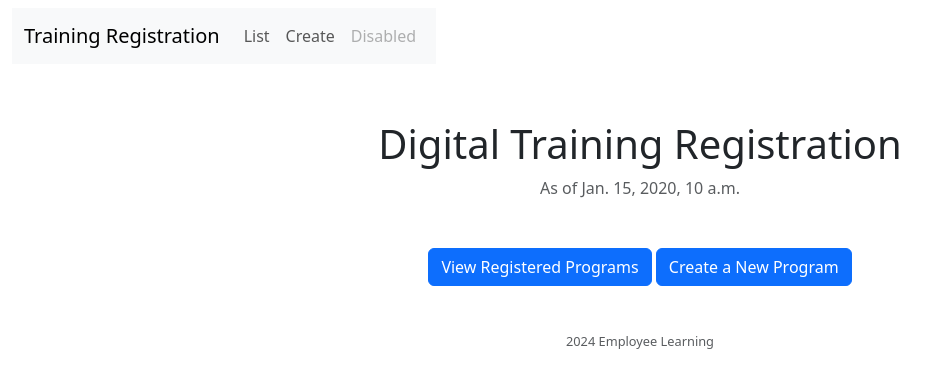
After one commit to OIITuMuCT/Employee, a Django app: template templates/index.html in a window 1280 px wide. The commit adds this page. Shown: the top 388 px of the page, without its empty margins (0-938 px from the left). Run offline with Django 3.2, Linux system fonts and the light colour scheme; the template is opened without the code that fills it: most values are stand-ins (such as "Sample title", 1, 10 or a date in 2020).

Commit message:
completed website design

```diff
--- a/employee_learning/urls.py
+++ b/employee_learning/urls.py
@@ -1,8 +1,10 @@
+from .views import Index
 from django.urls import path
 from .views import CourseList, CourseDetail, CourseCreate, CourseUpdate, CourseDelete
 
 
 urlpatterns = [
+    path('', Index.as_view(), name='index'),
     path('course-list/', CourseList.as_view(), name='course_list'),
     path('course-detail/<int:pk>/', CourseDetail.as_view(), name='course_detail'),
     path('course-create/', CourseCreate.as_view(), name='course_create'),
--- a/templates/base/base.html
+++ b/templates/base/base.html
@@ -8,31 +8,9 @@
   {% include "base/css_link.html" %}
 </head>
 <body>
+
   {% include "base/navbar.html" %}
-    <nav class="navbar navbar-expand-lg bg-body-tertiary">
-        <div class="container-fluid">
-          <a class="navbar-brand" href="#">Training Registration</a>
-          <button class="navbar-toggler" type="button" data-bs-toggle="collapse" data-bs-target="#navbarNav" aria-controls="navbarNav" aria-expanded="false" aria-label="Toggle navigation">
-            <span class="navbar-toggler-icon"></span>
-          </button>
-          <div class="collapse navbar-collapse" id="navbarNav">
-            <ul class="navbar-nav">
-              <li class="nav-item">
-                <a class="nav-link active" aria-current="page" href="#">Home</a>
-              </li>
-              <li class="nav-item">
-                <a class="nav-link" href="{% url "course_list" %}">List</a>
-              </li>
-              <li class="nav-item">
-                <a class="nav-link" href="{% url "course_create" %}">Create</a>
-              </li>
-              <li class="nav-item">
-                <a class="nav-link disabled" aria-disabled="true">Disabled</a>
-              </li>
-            </ul>
-          </div>
-        </div>
-      </nav>
+
 {% block content %}
 {% include "base/footer.html" %}
 <script src="https://cdn.jsdelivr.net/npm/bootstrap@5.3.3/dist/js/bootstrap.bundle.min.js" integrity="sha384-YvpcrYf0tY3lHB60NNkmXc5s9fDVZLESaAA55NDzOxhy9GkcIdslK1eN7N6jIeHz" crossorigin="anonymous"></script>
--- a/templates/base/css_link.html
+++ b/templates/base/css_link.html
@@ -1,3 +1,3 @@
-<link
-href="https://cdn.jsdelivr.net/npm/bootstrap@5.3.0
--alpha2/....>
+{% load static %}
+<link rel="stylesheet" href="{% static
+'css/custom.css' %}">
--- a/templates/base/navbar.html
+++ b/templates/base/navbar.html
@@ -1,6 +1,29 @@
 <nav class="navbar navbar-expand-lg bg-body-
 tertiary">
 <div class="container-fluid">
-
+    <nav class="navbar navbar-expand-lg bg-body-tertiary">
+        <div class="container-fluid">
+          <a class="navbar-brand" href="{% url "index" %}">Training Registration</a>
+          <button class="navbar-toggler" type="button" data-bs-toggle="collapse" data-bs-target="#navbarNav" aria-controls="navbarNav" aria-expanded="false" aria-label="Toggle navigation">
+            <span class="navbar-toggler-icon"></span>
+          </button>
+          <div class="collapse navbar-collapse" id="navbarNav">
+            <ul class="navbar-nav">
+              {% comment %} <li class="nav-item">
+                <a class="nav-link active" aria-current="page" href="#">Home</a>
+              </li> {% endcomment %}
+              <li class="nav-item">
+                <a class="nav-link" href="{% url "course_list" %}">List</a>
+              </li>
+              <li class="nav-item">
+                <a class="nav-link" href="{% url "course_create" %}">Create</a>
+              </li>
+              <li class="nav-item">
+                <a class="nav-link disabled" aria-disabled="true">Disabled</a>
+              </li>
+            </ul>
+          </div>
+        </div>
+      </nav>
 </div>
 </nav>
--- a/templates/employee_learning/course_delete.html
+++ b/templates/employee_learning/course_delete.html
@@ -1,6 +1,4 @@
 {% extends "base/base.html" %}
-
-
 
 {% block title %}Course delete{% endblock %}
 {% block content %}
--- /dev/null
+++ b/templates/index.html
@@ -0,0 +1,9 @@
+{% extends 'base/base.html' %}
+{% block content %}
+  <div class="container text-center">
+    <h1 class="text-center mt-5">Digital Training Registration</h1>
+    <p class="text-muted text-center mb-5">As of {{ today }}</p>
+    <a href="{% url 'course_list' %}" class="btn btn-primary m- 3">View Registered Programs</a>
+    <a href="{% url 'course_create' %}" class="btn btn-primary m- 3">Create a New Program</a>
+  </div>
+{% endblock %}
```
Also changed, not shown: employee_learning/views.py (+14 -7 lines), static/css/custom.css (added, +11 -0 lines), templates/employee_learning/course_create.html (+5 -2 lines), templates/employee_learning/course_update.html (+5 -2 lines), static/images/Pen.png (added), static/images/Pencil.svg (added), static/images/delete.png (added), static/images/delete.svg (added), static/images/envelope-at (копия).svg (added), static/images/pencil (копия).svg (added), static/images/update.png (added), static/images/update.svg (added), static/polls.png (added).
